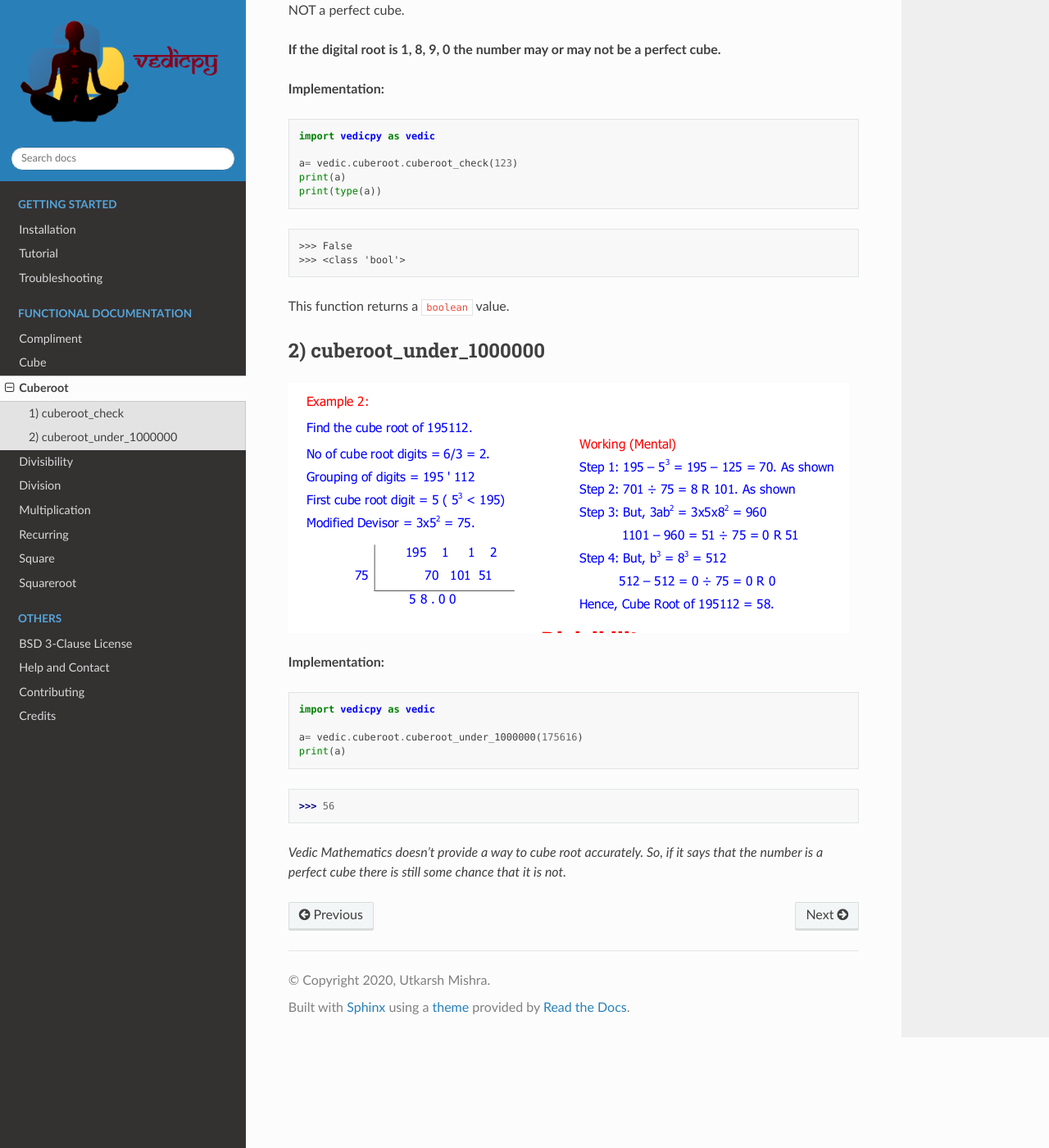
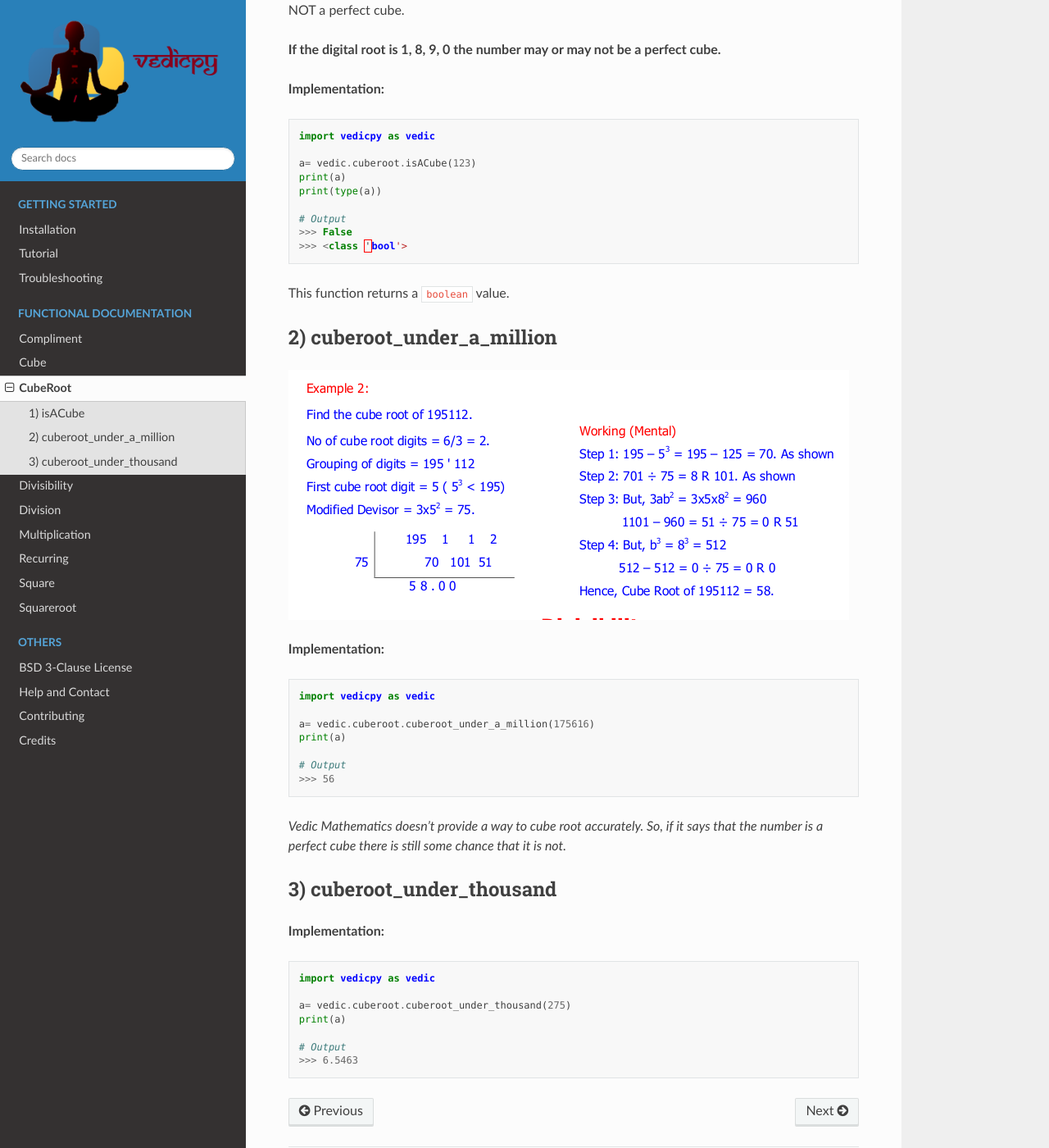
Before and after one commit to utkarsh0702/vedicpy, a Sphinx documentation site: the page built from docs/source/functions/cuberoot.rst, in a window 1280 px wide and 1400 px high, scrolled down 575 px. Shown: the whole window at 82% size. Built offline with Sphinx 7.4.7 and the Read the Docs theme 2.0.0, drawn with Linux system fonts in a browser that asks for light colours; some of the changed text lies outside the part shown.

Commit message:
Updated document of the latest files

```diff
--- a/docs/source/functions/cuberoot.rst
+++ b/docs/source/functions/cuberoot.rst
@@ -1,10 +1,10 @@
 .. _cuberoot:
 
 ============
-Cuberoot
+CubeRoot
 ============
 
-1) cuberoot_check
+1) isACube
 ---------------------------------
 
 Let’s define something called a `Digital root <https://en.wikipedia.org/wiki/Digital_root>`_.
@@ -29,16 +29,17 @@ Anyways, if for a number xx you get a digital root that is not 1,8,9 you can con
 
     import vedicpy as vedic
 
-    a= vedic.cuberoot.cuberoot_check(123)
+    a= vedic.cuberoot.isACube(123)
     print(a)
     print(type(a))
 
->>> False
->>> <class 'bool'>
+    # Output
+    >>> False
+    >>> <class 'bool'>
 
 This function returns a ``boolean`` value.
 
-2) cuberoot_under_1000000
+2) cuberoot_under_a_million
 ---------------------------------
 
 .. image:: screenshot/cuberoot.png
@@ -51,9 +52,25 @@ This function returns a ``boolean`` value.
 
     import vedicpy as vedic
 
-    a= vedic.cuberoot.cuberoot_under_1000000(175616)
+    a= vedic.cuberoot.cuberoot_under_a_million(175616)
     print(a)
 
->>> 56
+    # Output
+    >>> 56
 
 `Vedic Mathematics doesn't provide a way to cube root accurately. So, if it says that the number is a perfect cube there is still some chance that it is not.`
+
+3) cuberoot_under_thousand
+---------------------------------
+
+**Implementation:**
+
+.. code-block:: python
+
+    import vedicpy as vedic
+
+    a= vedic.cuberoot.cuberoot_under_thousand(275)
+    print(a)
+
+    # Output
+    >>> 6.5463
--- a/docs/source/functions/divisibility.rst
+++ b/docs/source/functions/divisibility.rst
@@ -21,8 +21,8 @@ Divisibility
     # first one is dividend and the other one is divisor
     vedic.divisibility.divisibility_under10(108, 9)
 
->>> The number is divisible.
+    >>> True
 
-*The function doesn't return any value.*
+*The function returns a boolean value.*
 
-**The divisibility test is only applicable for divisor less than 10 excluding 1 and 7.**
+**The divisibility test is only applicable for divisor less than 10.**
--- a/docs/source/functions/recurring.rst
+++ b/docs/source/functions/recurring.rst
@@ -4,7 +4,7 @@
 Recurring
 =================
 
-1) recuring_fractionto_decimal
+1) recuring_fraction_to_decimal
 ---------------------------------
 
 .. image:: screenshot/recurring_1.png
@@ -20,7 +20,7 @@ Recurring
 
     import vedicpy as vedic
 
-    result = vedic.recurring.recuring_fractionto_decimal(11, 19)
+    result = vedic.recurring.recuring_fraction_to_decimal(11, 19)
     print(result)
 
 >>> 0.578947
--- a/docs/source/functions/squareroot.rst
+++ b/docs/source/functions/squareroot.rst
@@ -4,7 +4,7 @@
 Squareroot
 ============
 
-1) squareroot_check
+1) isASquare
 ---------------------------------
 
 .. image:: screenshot/squareroot.png
@@ -18,7 +18,7 @@ If the number passes all the parameter then it **can** be a perfect square.
 
     import vedicpy as vedic
 
-    a= vedic.squareroot.squareroot_check(144)
+    a= vedic.squareroot.isASquare(144)
     print(a)
     print(type(a))
 
```
Also changed, not shown: docs/source/functions/compliment.rst (+4 -3 lines), docs/source/functions/cube.rst (+6 -4 lines).
